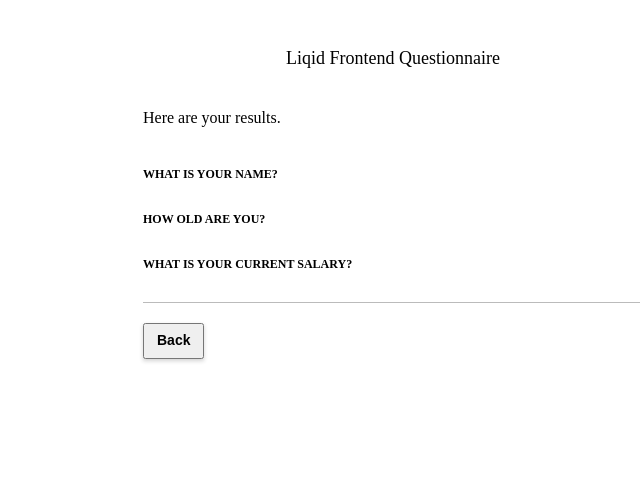
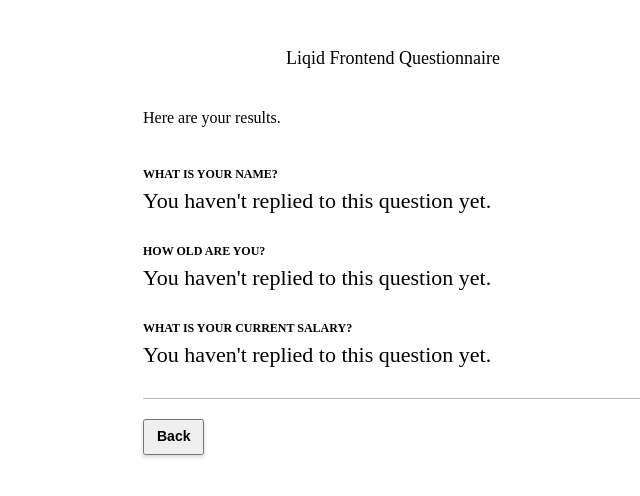
Before and after one commit to gusaiani/liqid, a Next.js app: page /results in a window 1280 px wide. Shown: the top 496 px of the page, without its empty margins (247-887 px from the left). Built offline with nearby package versions, Linux system fonts and the light colour scheme; a web font is replaced by a local one.

Commit message:
Catch missing responses in results page

```diff
--- a/pages/results.js
+++ b/pages/results.js
@@ -28,7 +28,7 @@ export default class Liqid extends Component {
           return <div className="result" key={question.query}>
             <p>{question.label}</p>
             {this.state &&
-              <p>{this.state[question.query]}</p>
+              <p>{this.state[question.query] || "You haven't replied to this question yet."}</p>
             }
           </div>
         })}
```
Also changed, not shown: 1 other file (tests, documents, lock files or other folders).
